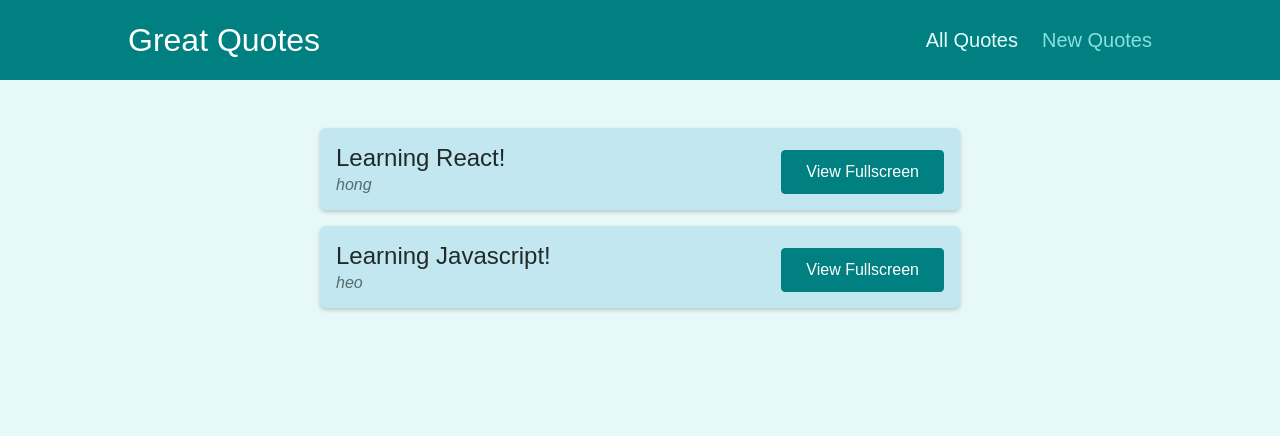
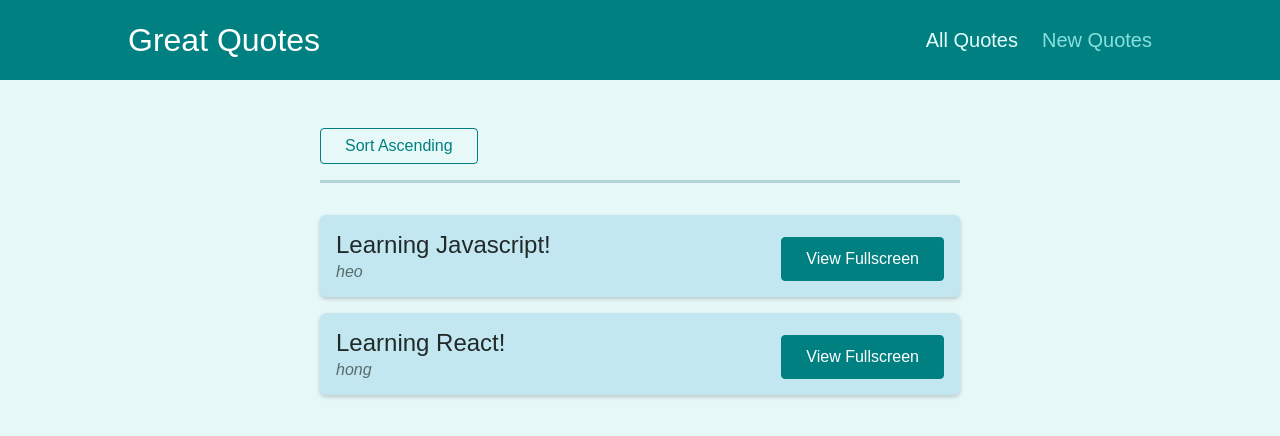
Before and after one commit to jieunheo/react, a React (Create React App) app in the folder 10-time-to-practice-starting-code/: page /quotes in a window 1280 px wide. Shown: the top 436 px of the page. Built offline with nearby package versions, Linux system fonts and the light colour scheme; the HTML template or start-up script is replaced by a standard one.

Commit message:
useHistory, useLocation을 이용하여 정렬 버튼 만들기

```diff
--- a/10-time-to-practice-starting-code/src/components/quotes/QuoteList.js
+++ b/10-time-to-practice-starting-code/src/components/quotes/QuoteList.js
@@ -1,13 +1,44 @@
 import { Fragment } from 'react';
+import { useHistory, useLocation } from 'react-router-dom';
+// useHistory: URL을 바꿀 수 있게 함
+// useLocation: history 객체에 접속하게 해줌
+//              -> 최근 로드된 페이지와 URL에 대한 정보가 들어있음
 
 import QuoteItem from './QuoteItem';
 import classes from './QuoteList.module.css';
 
+// sort code
+const sortQuotes = (quotes, ascending) => {
+  return quotes.sort((quoteA, quoteB) => {
+    if (ascending) {
+      return quoteA.id > quoteB.id ? 1 : -1;
+    } else {
+      return quoteA.id < quoteB.id ? 1 : -1;
+    }
+  });
+};
+
 const QuoteList = (props) => {
+  const history = useHistory();
+  const location = useLocation();
+
+  const queryParams = new URLSearchParams(location.search); // javacript 기본 함수
+  // queryParams = {sort: 'asc'}
+  const isSortAscending = queryParams.get('sort') === 'asc'; // 해당 키의 값 가져오기
+
+  const sortedQuotes = sortQuotes(props.quotes, isSortAscending);
+
+  const changeSortHandler = () => {
+    history.push('/quotes?sort=' + (isSortAscending ? 'desc' : 'asc'));
+  };
+
   return (
     <Fragment>
+      <div className={classes.sorting}>
+        <button onClick={changeSortHandler}>Sort {isSortAscending ? 'Descending' : 'Ascending'}</button>
+      </div>
       <ul className={classes.list}>
-        {props.quotes.map((quote) => (
+        {sortedQuotes.map((quote) => (
           <QuoteItem
             key={quote.id}
             id={quote.id}
```
